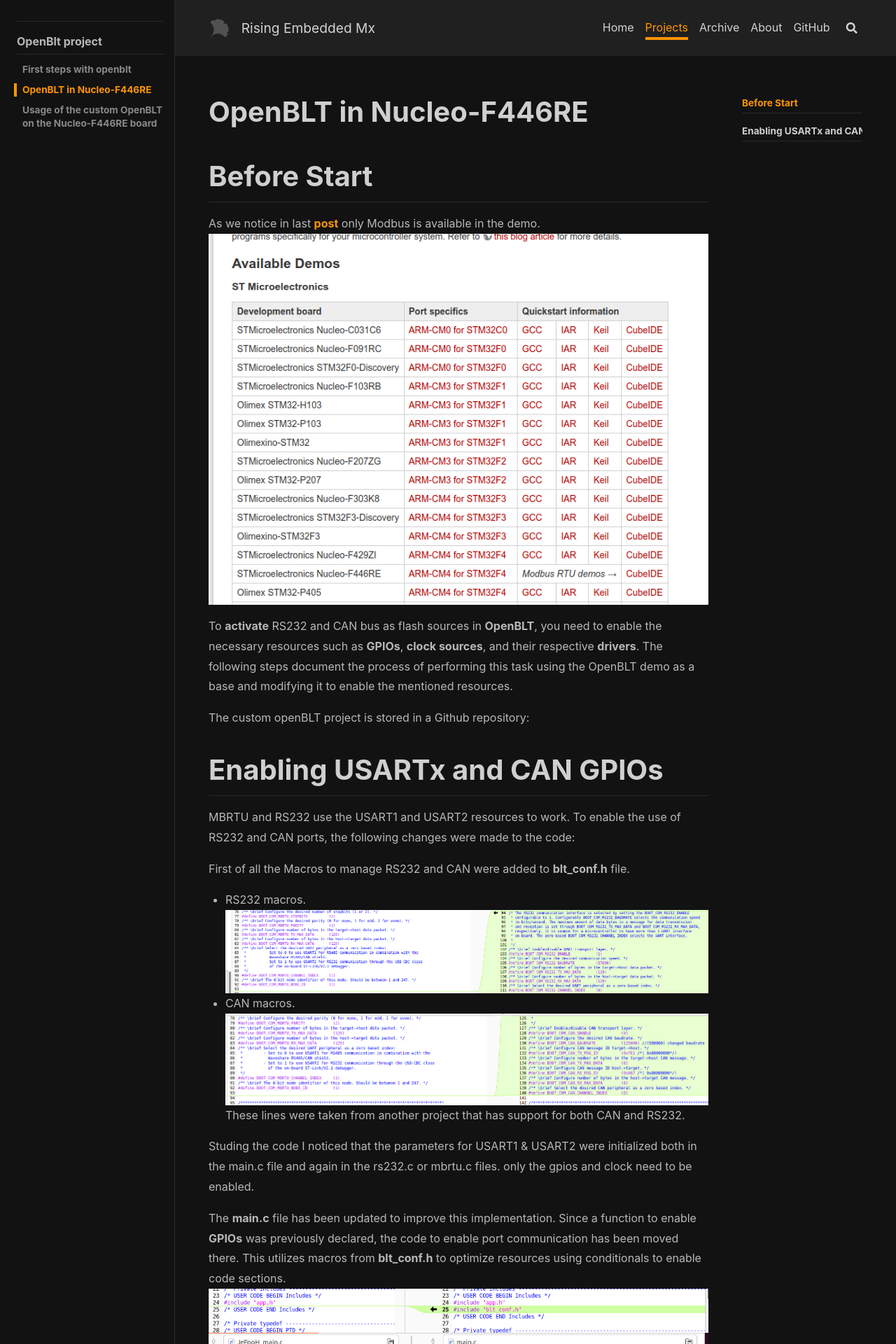
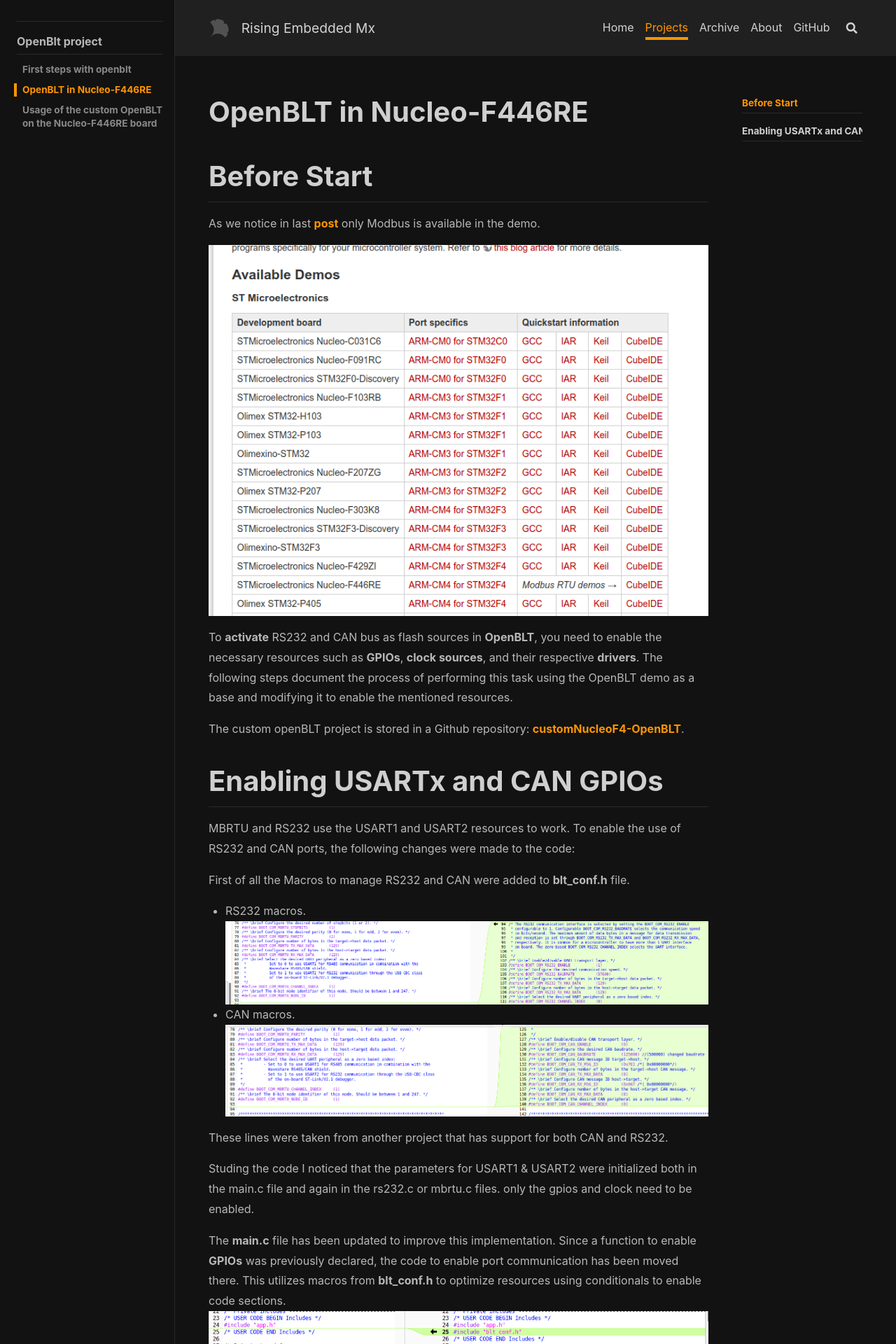
Before and after one commit to razielgdn/risingembeddedmx, a Jekyll site: the page built from projects/_projects/en/1.2-open-blt.md, in a window 1280 px wide. Shown: the top 1920 px of the page at 70% size. Built offline with Jekyll 4.4.1, drawn with Linux system fonts in a browser that asks for light colours; nearby versions of some CDN libraries.

Commit message:
Update 1.2-open-blt.md

```diff
--- a/projects/_projects/en/1.2-open-blt.md
+++ b/projects/_projects/en/1.2-open-blt.md
@@ -3,15 +3,14 @@
 permalink: /projects/en/open-blt
 key: openblt-mig
 ---
-
-
 # Before Start
 As we notice in last [post](https://razielgdn.github.io/risingembeddedmx/projects/en/openblt-start) only Modbus is available in the demo.
+
 <img  src="https://raw.githubusercontent.com/razielgdn/risingembeddedmx/site/assets/images/openblt/01bltdoc.png"/>
 
 To **activate** RS232 and CAN bus as flash sources in **OpenBLT**, you need to enable the necessary resources such as **GPIOs**, **clock sources**, and their respective **drivers**. The following steps document the process of performing this task using the OpenBLT demo as a base and modifying it to enable the mentioned resources.
 
-The custom openBLT project is stored in a Github repository:
+The custom openBLT project is stored in a Github repository: [customNucleoF4-OpenBLT](https://github.com/razielgdn/customNucleoF4-OpenBLT).
 
 # Enabling USARTx and CAN GPIOs
 MBRTU and RS232 use the USART1 and USART2 resources to work. To enable the use of RS232 and CAN ports, the following changes were made to the code:
@@ -21,6 +20,7 @@
   <img src="https://raw.githubusercontent.com/razielgdn/risingembeddedmx/site/assets/images/openblt/01blt-conf.png"/>
 - CAN macros.
   <img src="https://raw.githubusercontent.com/razielgdn/risingembeddedmx/site/assets/images/openblt/02blt-conf.png"/>
+
 These lines were taken from another project that has support for both CAN and RS232.
 
 Studing the code I noticed that the parameters for USART1 & USART2 were initialized both in the main.c file and again in the rs232.c or mbrtu.c files. only the gpios and clock need to be enabled.
@@ -32,8 +32,11 @@
 An important step to work with can is add hald driver for can on **Boot/Drivers/STM32F4xx_HAL_Driver/Inc/stm32f4xx_hal_can.h** and **Boot/Drivers/STM32F4xx_HAL_Driver/Src/stm32f4xx_hal_can.c** it can be obtained from a generic STMCubeIDE project.
 
 After enable the GPIOs and clocks you should check if the initialization is corrected. In a first momment the system didn't work, with a debugging session I notice the function **HAL_GetTick()** do not return a correct value.
+
 <img src="https://raw.githubusercontent.com/razielgdn/risingembeddedmx/site/assets/images/openblt/01timer.png"/>
+
 The function was declared in two files **timer.c** and **stm32f4xx_hal.c** the solution was renamed the function in timer.**HAL_GetTick_openblt()**.
+
 <img src="https://raw.githubusercontent.com/razielgdn/risingembeddedmx/site/assets/images/openblt/02timer.png"/>
 
 Finally the system works. See [next post](https://raw.githubusercontent.com/razielgdn/risingembeddedmx/site/openblt-results) with results.
```
